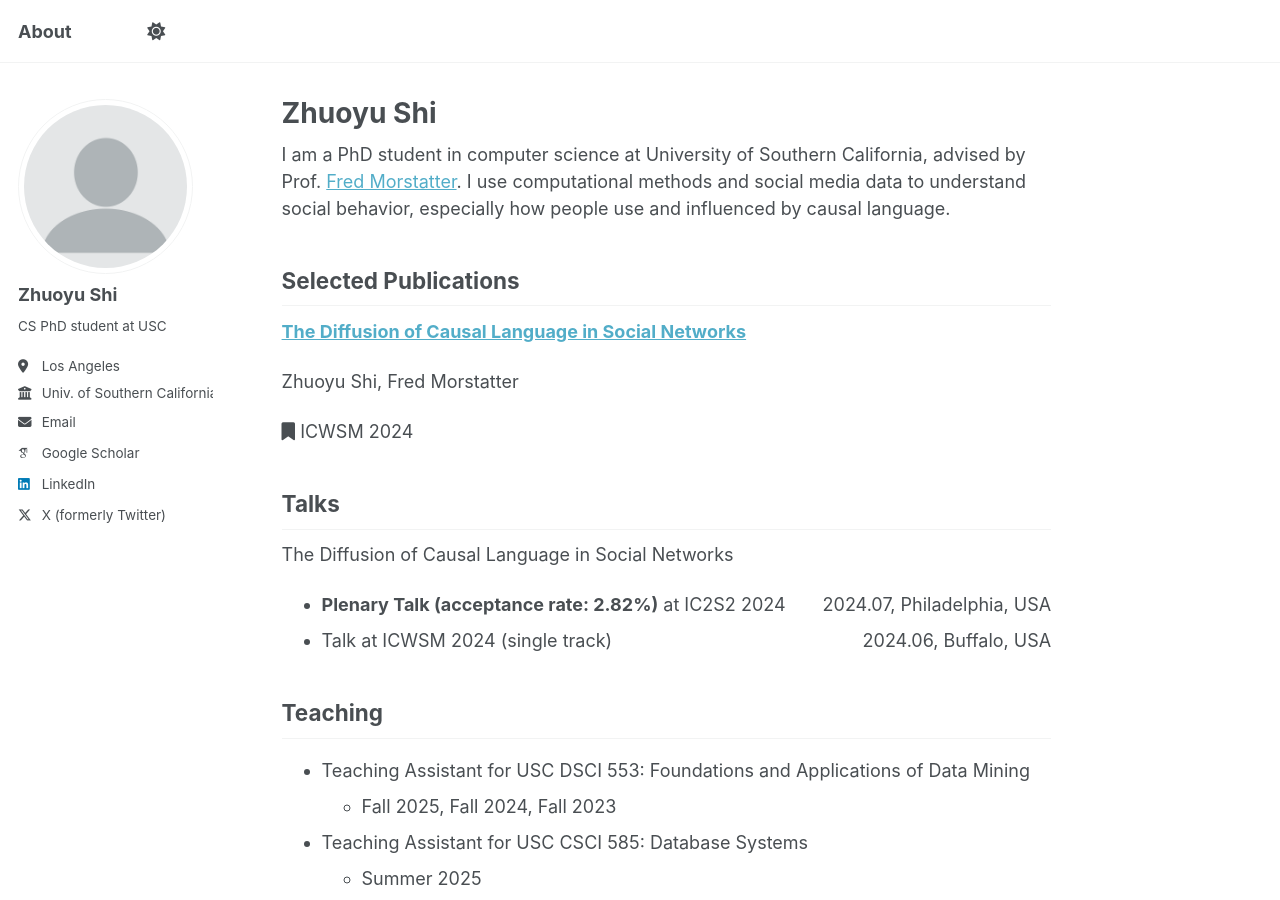
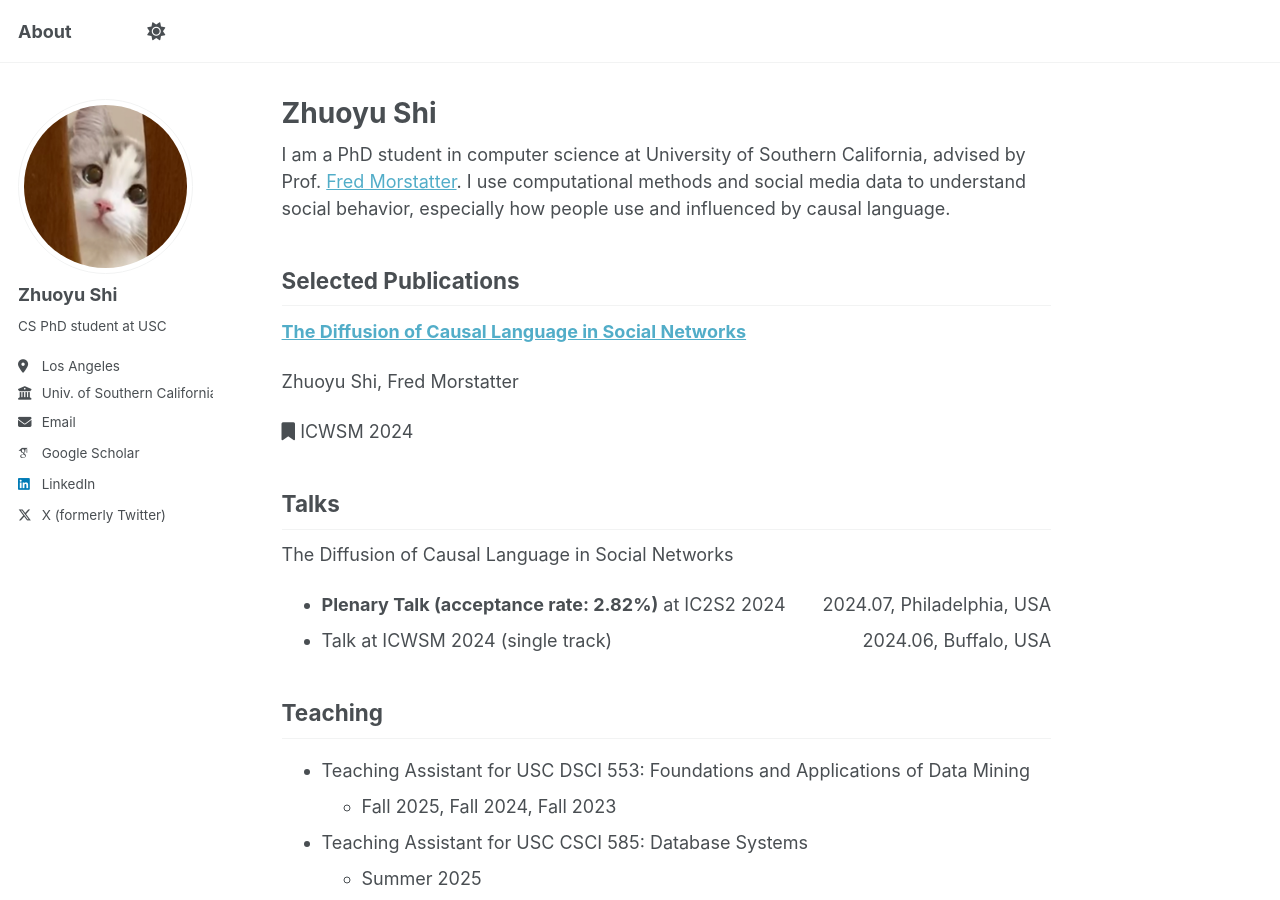
Before and after one commit to ZhuoyuShiii/zhuoyushiii.github.io, a Jekyll site: the page built from _pages/about.md, in a window 1280 px wide and 900 px high. Built offline with Jekyll 4.4.1, drawn with Linux system fonts in a browser that asks for light colours; some web fonts are replaced; a script that is not in the unit is left out.

Commit message:
Update _config.yml

```diff
--- a/_config.yml
+++ b/_config.yml
@@ -23,7 +23,7 @@ repository               : "zhuoyushiii.github.io"
 #               Additional customization can be done by editing /_includes/author-profile.html
 author:
   # Biographic information
-  avatar           : "profile.png"
+  avatar           : "cat.png"
   name             : "Zhuoyu Shi"
   pronouns         : # example: "she/her"
   bio              : "CS PhD student at USC"
```
